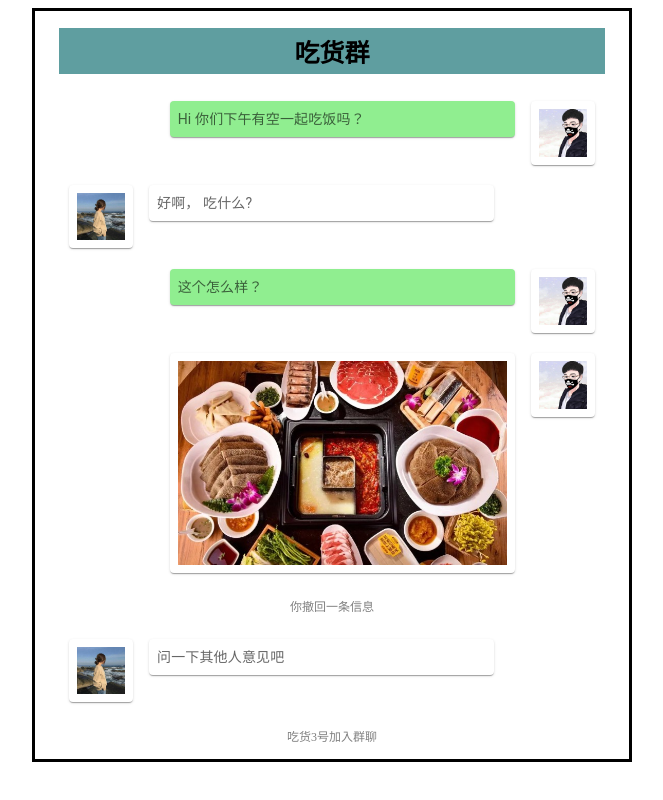
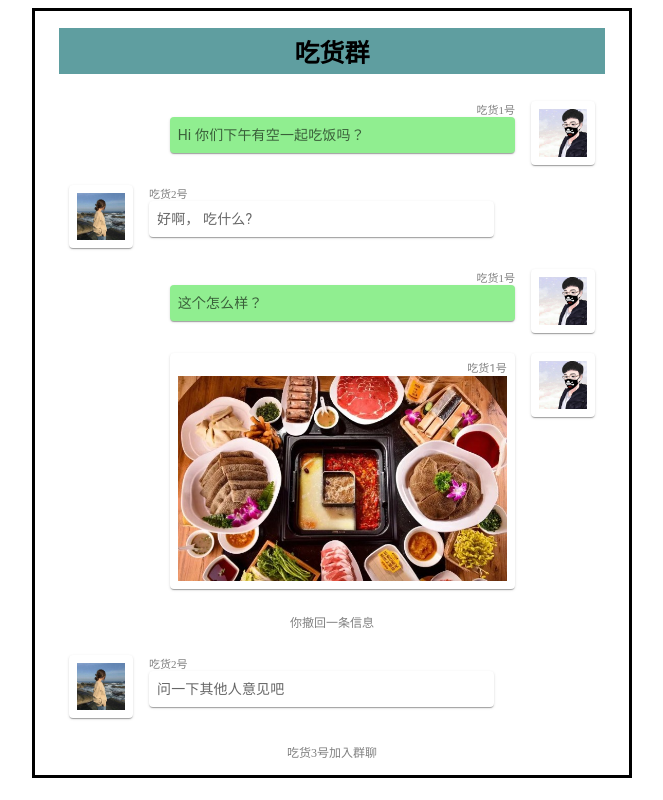
Before and after one commit to binqisun/react-Wechat, a React (Create React App) app: page / in a window 1280 px wide. Shown: the whole page, without its empty margins (308-971 px from the left). Built offline with nearby package versions, Linux system fonts and the light colour scheme.

Commit message:
Add User Name to each component

```diff
--- a/src/components/MessageList.js
+++ b/src/components/MessageList.js
@@ -1,4 +1,5 @@
 import React, { useState } from "react";
+
 // import components for different message types
 import SystemMessage from "./systemMessage/SystemMessage";
 import ImageMessage from "./imageMessage/ImageMessage";
@@ -11,6 +12,8 @@ export default function MessageList() {
     {
       id: 0,
       type: 1,
+      user_id: 2761,
+      name: "吃货1号",
       time: "1586923206000",
       text: "Hi 你们下午有空一起吃饭吗？",
       isUser: true
@@ -18,6 +21,8 @@ export default function MessageList() {
     {
       id: 1,
       type: 1,
+      user_id: 8312,
+      name: "吃货2号",
       time: "1586923302000",
       text: "好啊， 吃什么?",
       isUser: false
@@ -25,6 +30,8 @@ export default function MessageList() {
     {
       id: 2,
       type: 1,
+      user_id: 2761,
+      name: "吃货1号",
       time: "1586929802000",
       text: "这个怎么样？",
       isUser: true
@@ -32,6 +39,8 @@ export default function MessageList() {
     {
       id: 3,
       type: 2,
+      user_id: 2761,
+      name: "吃货1号",
       time: "158692902000",
       url: "../HotPot.jpeg",
       isUser: true
@@ -46,6 +55,8 @@ export default function MessageList() {
     {
       id: 5,
       type: 1,
+      user_id: 8312,
+      name: "吃货2号",
       time: "158692902000",
       text: "问一下其他人意见吧",
       isUser: false
--- a/src/components/imageMessage/ImageMessage.js
+++ b/src/components/imageMessage/ImageMessage.js
@@ -8,10 +8,10 @@ export default function ImageMessage({ imageMessages }) {
     <div className="imageMessage">
       {imageMessages.isUser === true ? (
         // display the image messages sent from myself
-        <MeImage image={imageMessages.url} />
+        <MeImage image={imageMessages.url} userName={imageMessages.name} />
       ) : (
         // display the image messages sent from other people
-        <OtherImage image={imageMessages.url} />
+        <OtherImage image={imageMessages.url} userName={imageMessages.name} />
       )}
     </div>
   );
--- a/src/components/imageMessage/MeImage.js
+++ b/src/components/imageMessage/MeImage.js
@@ -6,7 +6,7 @@ import "./imageMessage.css";
 
 // if image messages sent from myself:
 // display profile pictures on the right, messages on the left
-export default function MeImage({ image }) {
+export default function MeImage({ image, userName }) {
   // set grid item styles
   const Item = styled(Paper)(({ theme }) => ({
     ...theme.typography.body2,
@@ -28,6 +28,7 @@ export default function MeImage({ image }) {
       <Grid container spacing={2} justifyContent="flex-end" wrap="nowrap">
         <Grid item xs={8} zeroMinWidth>
           <Item style={{ overflowWrap: "break-word" }}>
+            <span className="spanMyName">{userName}</span>
             <Img alt="Image" src={image} />
           </Item>
         </Grid>
--- a/src/components/imageMessage/OtherImage.js
+++ b/src/components/imageMessage/OtherImage.js
@@ -6,7 +6,7 @@ import "./imageMessage.css";
 
 // if image messages sent from others:
 // display profile pictures on the left, messages on the right
-export default function OtherImage({ image }) {
+export default function OtherImage({ image, userName }) {
   // set grid item styles
   const Item = styled(Paper)(({ theme }) => ({
     ...theme.typography.body2,
@@ -32,6 +32,7 @@ export default function OtherImage({ image }) {
           </Item>
         </Grid>
         <Grid item xs={8} zeroMinWidth>
+          <span className="spanOtherName">{userName}</span>
           <Item style={{ overflowWrap: "break-word" }}>
             <Img alt="Image" src={image} />
           </Item>
--- a/src/components/imageMessage/imageMessage.css
+++ b/src/components/imageMessage/imageMessage.css
@@ -6,3 +6,15 @@
   padding: 10px;
   font-size: 16px;
 }
+.spanMyName {
+  color: gray;
+  display: flex;
+  justify-content: right;
+  font-size: 11px;
+}
+.spanOtherName {
+  color: gray;
+  display: flex;
+  justify-content: left;
+  font-size: 11px;
+}
--- a/src/components/textMessage/MeText.js
+++ b/src/components/textMessage/MeText.js
@@ -6,7 +6,7 @@ import "./textMessage.css";
 
 // if text messages sent from myself:
 // display profile pictures on the right, messages on the left
-export default function MeText({ text }) {
+export default function MeText({ text, userName }) {
   // set grid item styles
   const Item = styled(Paper)(({ theme }) => ({
     ...theme.typography.body2,
@@ -27,8 +27,9 @@ export default function MeText({ text }) {
     <div className="meTextMessage">
       {/* set messages fit in the grid */}
       <Grid container spacing={2} justifyContent="flex-end" wrap="nowrap">
-        <Grid item xs={8} zeroMinWidth>
+        <Grid item xs={8}>
           {/* set styles for message */}
+          <span className="spanMyName">{userName}</span>
           <Item
             style={{
               overflowWrap: "break-word",
--- a/src/components/textMessage/OtherText.js
+++ b/src/components/textMessage/OtherText.js
@@ -6,7 +6,7 @@ import "./textMessage.css";
 
 // if text messages sent from others:
 // display profile pictures on the left, messages on the right
-export default function OtherText({ text }) {
+export default function OtherText({ text, userName }) {
   // set grid item styles
   const Item = styled(Paper)(({ theme }) => ({
     ...theme.typography.body2,
@@ -33,6 +33,7 @@ export default function OtherText({ text }) {
           </Item>
         </Grid>
         <Grid item xs={8} zeroMinWidth>
+          <span className="spanOtherName">{userName}</span>
           <Item style={{ overflowWrap: "break-word" }}>{text}</Item>
         </Grid>
       </Grid>
--- a/src/components/textMessage/TextMessage.js
+++ b/src/components/textMessage/TextMessage.js
@@ -8,10 +8,10 @@ export default function TextMessage({ textMessages }) {
     <div className="textMessage">
       {textMessages.isUser === true ? (
         // display the text messages sent from myself
-        <MeText text={textMessages.text} />
+        <MeText text={textMessages.text} userName={textMessages.name} />
       ) : (
         // display the text messages sent from other people
-        <OtherText text={textMessages.text} />
+        <OtherText text={textMessages.text} userName={textMessages.name} />
       )}
     </div>
   );
--- a/src/components/textMessage/textMessage.css
+++ b/src/components/textMessage/textMessage.css
@@ -6,3 +6,15 @@
   padding: 10px;
   font-size: 16px;
 }
+.spanMyName {
+  color: gray;
+  display: flex;
+  justify-content: right;
+  font-size: 11px;
+}
+.spanOtherName {
+  color: gray;
+  display: flex;
+  justify-content: left;
+  font-size: 11px;
+}
```
